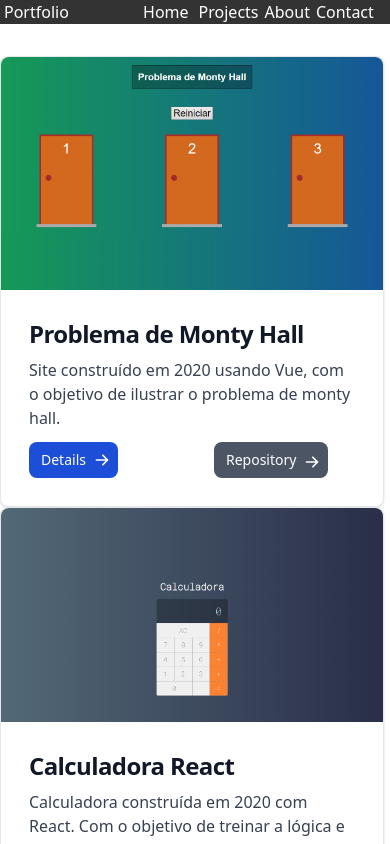
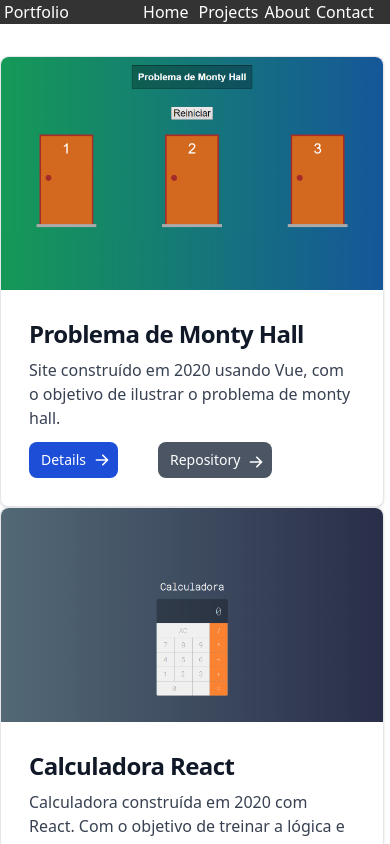
Before and after one commit to joelvitorniino/portfolio, a Next.js app: page /projects in a window 390 px wide. Shown: the top 844 px of the page. Built offline with nearby package versions, Linux system fonts and the light colour scheme.

Commit message:
feat: button repository responsive

```diff
--- a/pages/components/Card.tsx
+++ b/pages/components/Card.tsx
@@ -53,7 +53,7 @@ export default function Card(props: CardProps) {
 
         <Link
           href={props.repository ?? ''}
-          className="inline-flex items-end px-3 py-2 ml-24 sm:ml-16 text-sm font-medium text-center text-white bg-gray-600 rounded-lg hover:bg-blue-800 focus:ring-4 focus:outline-none focus:ring-blue-300 dark:bg-gray-700 dark:hover:bg-gray-800 dark:focus:ring-gray-600"
+          className="inline-flex items-end px-3 py-2 ml-24 sm:ml-16 text-sm font-medium text-center text-white bg-gray-600 rounded-lg hover:bg-blue-800 focus:ring-4 focus:outline-none focus:ring-blue-300 dark:bg-gray-700 dark:hover:bg-gray-800 dark:focus:ring-gray-600 lg:ml-24 md:ml-24 iphone:ml-10"
         >
           Repository
           <svg
```
